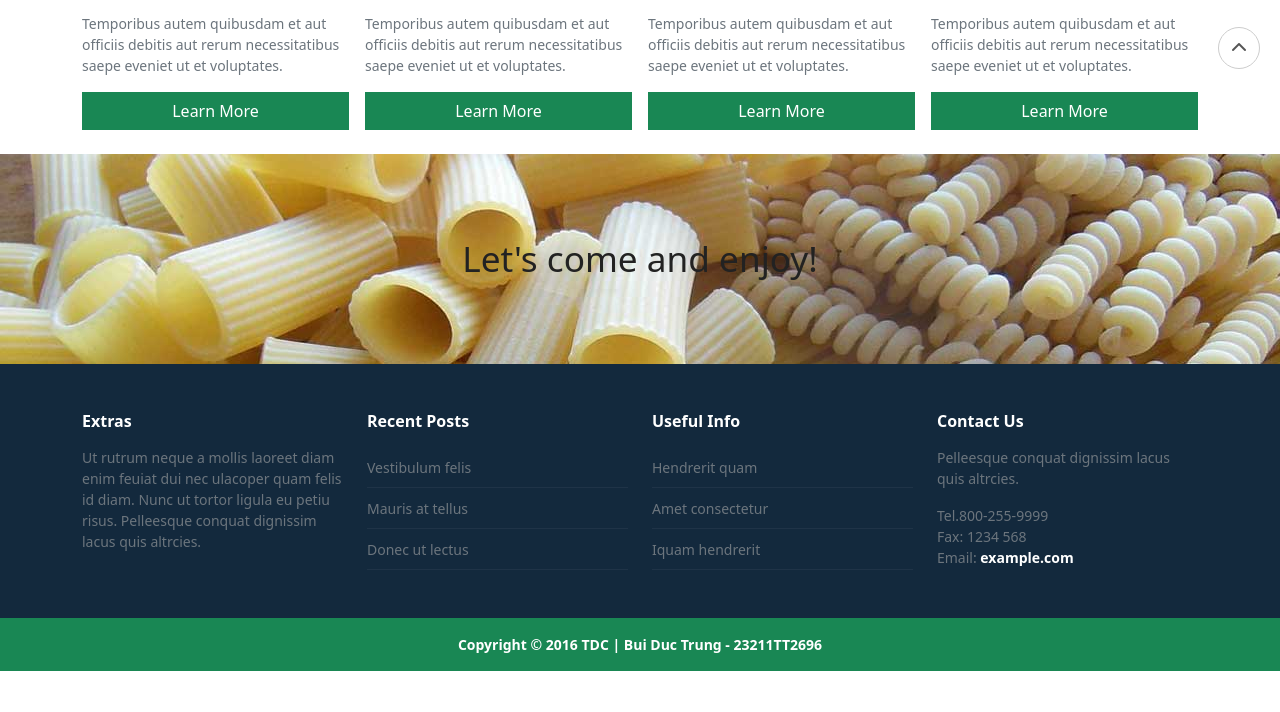
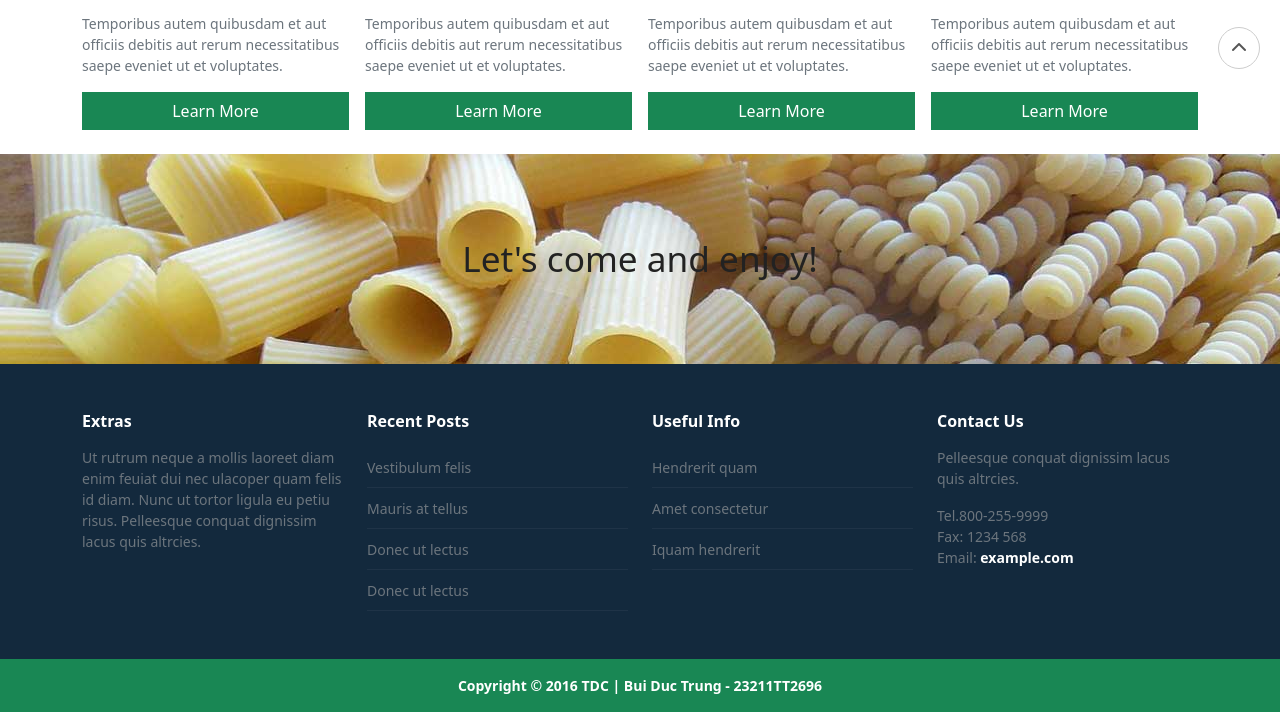
Before and after one commit to ductrung010/Demo_7, a plain HTML site: page index.html in a window 1280 px wide. Shown: the part 711-1423 px from the top of the page. Before the commit the page ends 1382 px from the top, so only its background shows below. Drawn offline with nearby package versions, Linux system fonts and the light colour scheme.

Commit message:
update code

```diff
--- a/index.html
+++ b/index.html
@@ -119,6 +119,7 @@
                         <li><a href="#" class="text-secondary text-decoration-none small">Vestibulum felis</a></li>
                         <li><a href="#" class="text-secondary text-decoration-none small">Mauris at tellus</a></li>
                         <li><a href="#" class="text-secondary text-decoration-none small">Donec ut lectus</a></li>
+                        <li><a href="#" class="text-secondary text-decoration-none small">Donec ut lectus</a></li>
                     </ul>
                 </div>
 
```
